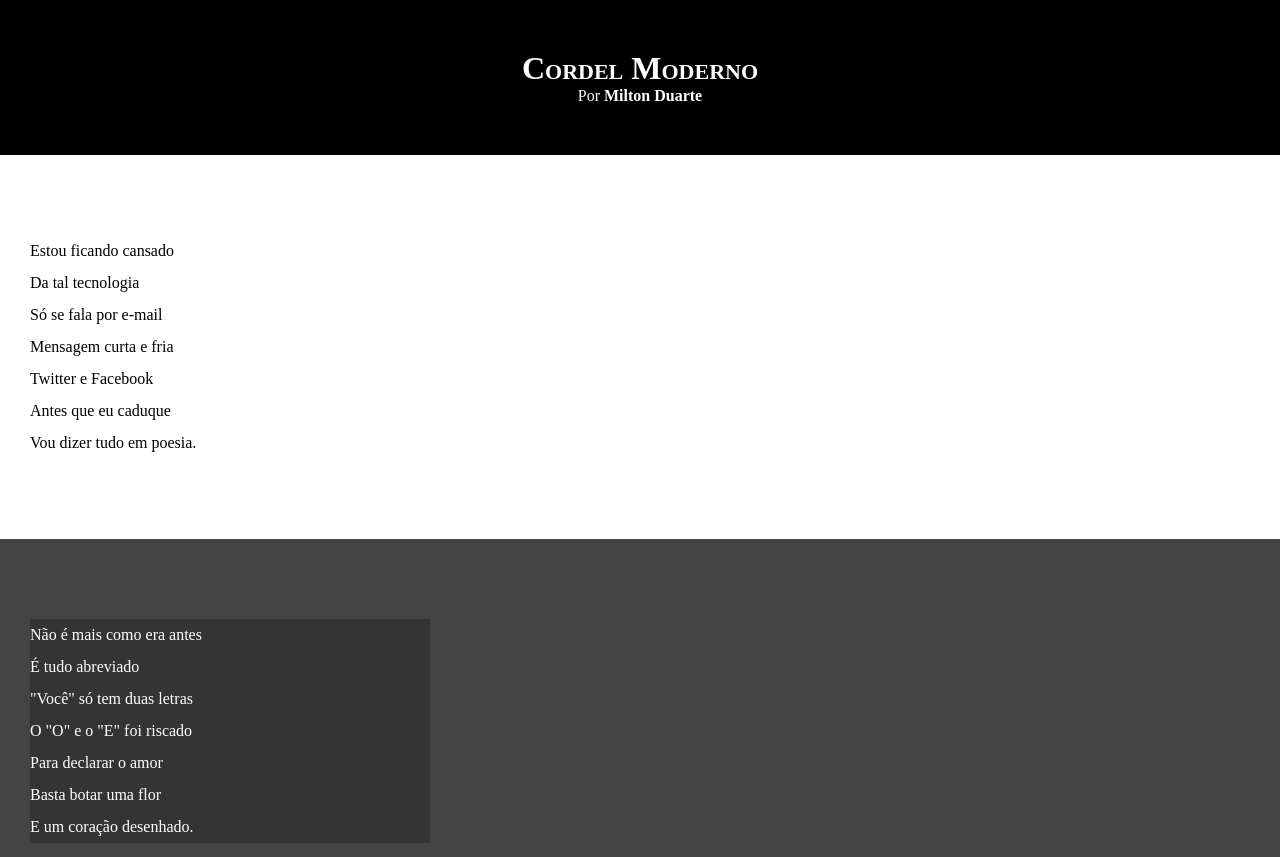
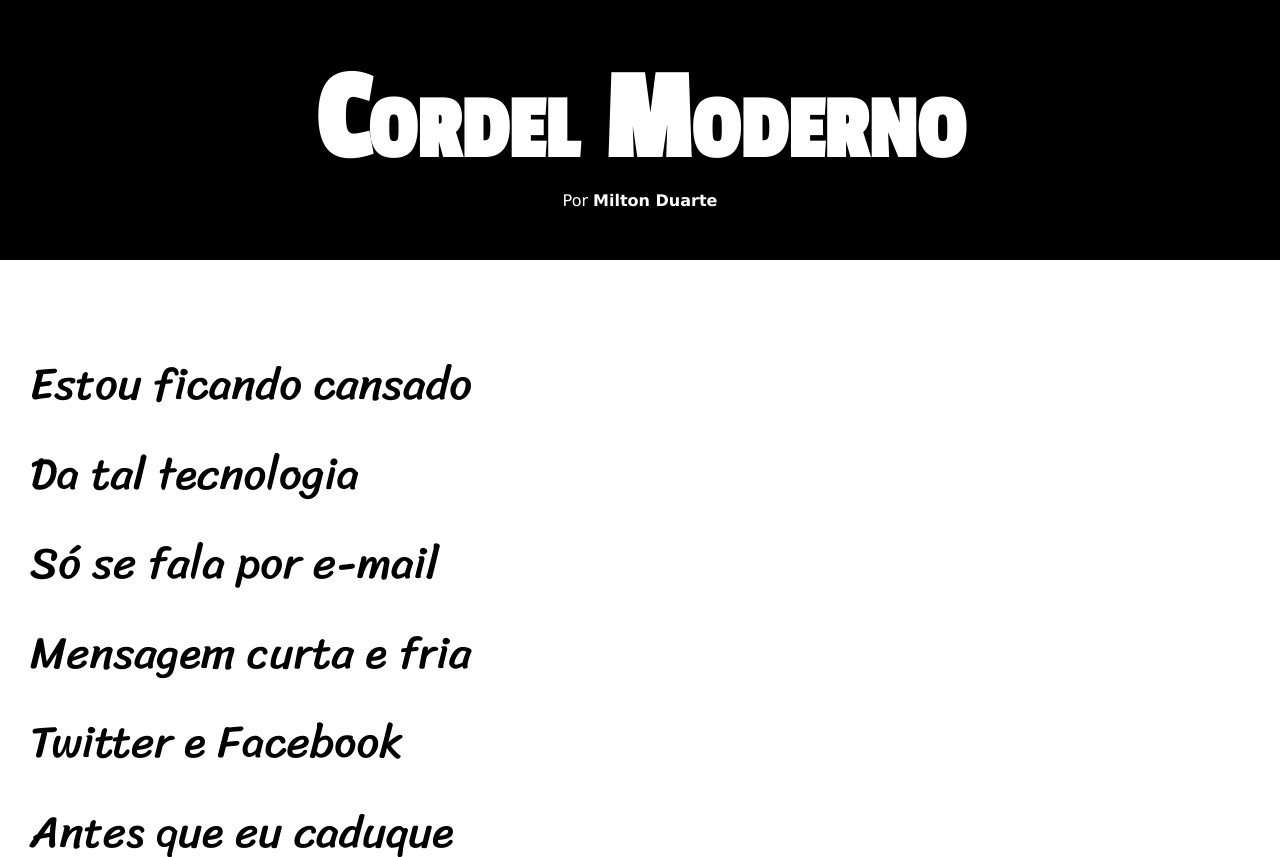
Before and after one commit to marcelomrz/html-css, a plain HTML site: page exercicios/desafios/desaio-cordel/index.html in a window 1280 px wide. Shown: the top 857 px of the page. Drawn offline with Linux system fonts and the light colour scheme.

Commit message:
Update style.css

```diff
--- a/exercicios/desafios/desaio-cordel/style/style.css
+++ b/exercicios/desafios/desaio-cordel/style/style.css
@@ -1,4 +1,15 @@
 @charset "UTF-8";
+
+@import url('https://fonts.googleapis.com/css2?family=Passion+One&display=swap');
+
+@import url('https://fonts.googleapis.com/css2?family=Sriracha&display=swap');
+
+:root {
+    --fonte1: Verdana, Geneva, Tahoma, Sans-serif;
+    --fonte2: 'Passion One', cursive;
+    --fonte3: 'Sriracha', cursive;
+}
+
 
 *{
     margin: 0px;
@@ -8,6 +19,7 @@
 html, body {
     min-height: 100vh;
     background-color: darkgrey;
+    font-family: var(--fonte1);
 }
 
 header{
@@ -19,6 +31,9 @@ header{
 header > h1{
     padding-top: 50px;
     font-variant: small-caps;
+    font-family: var(--fonte2);
+    font-size: 10vw;
+
 }
 
 header > p {
@@ -40,6 +55,8 @@ section{
     padding-bottom: 10vh;
     line-height: 2em;
     padding-left: 30px;
+    font-family: var(--fonte3);
+    font-size: 3.5vw;
 }
 
 section.normal{
@@ -53,7 +70,8 @@ section.imagem{
 }
 
 section.imagem > p {
-    width: 400px;
+    display: inline-block;
+    padding: 4.5px;
     background-color: rgba(0, 0, 0, 0.233);
 }
 
```
